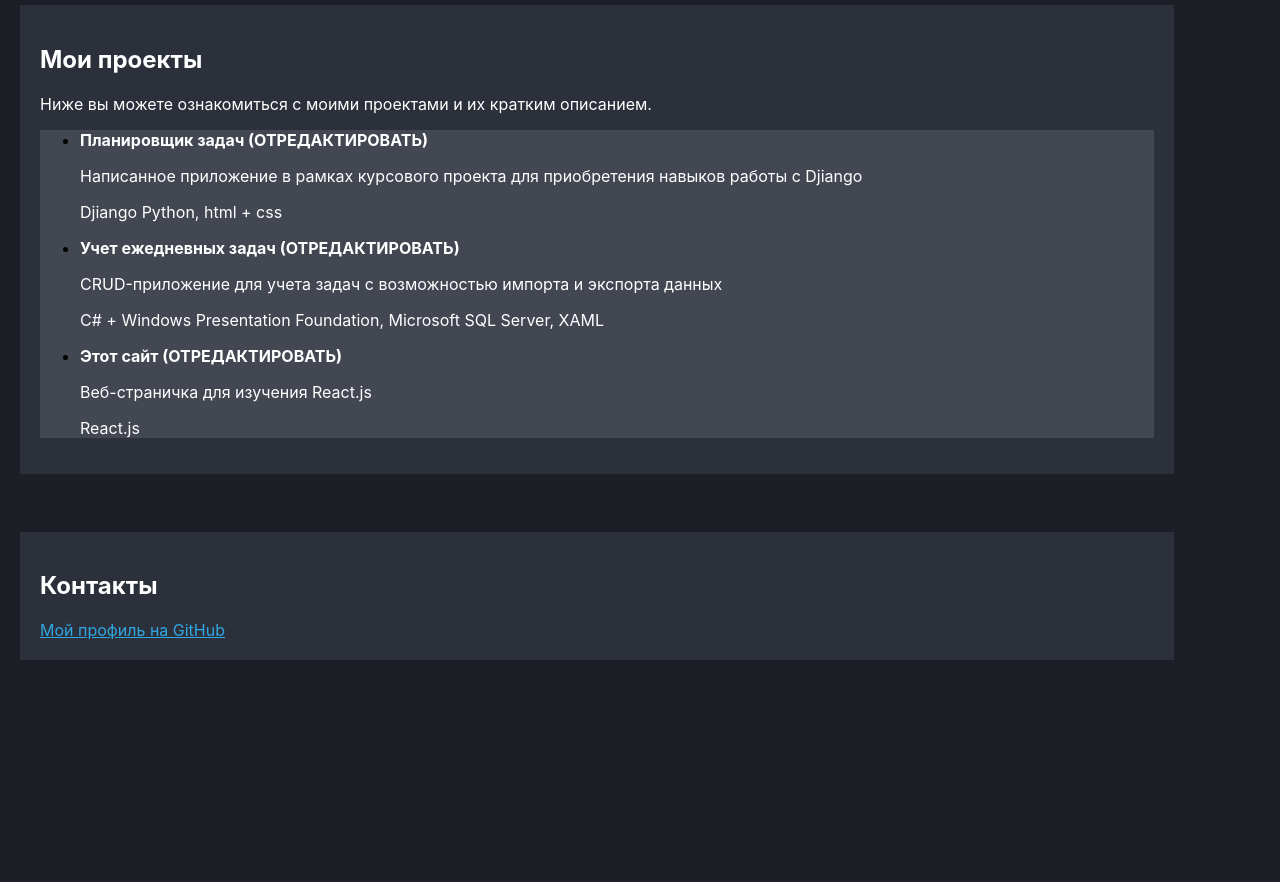
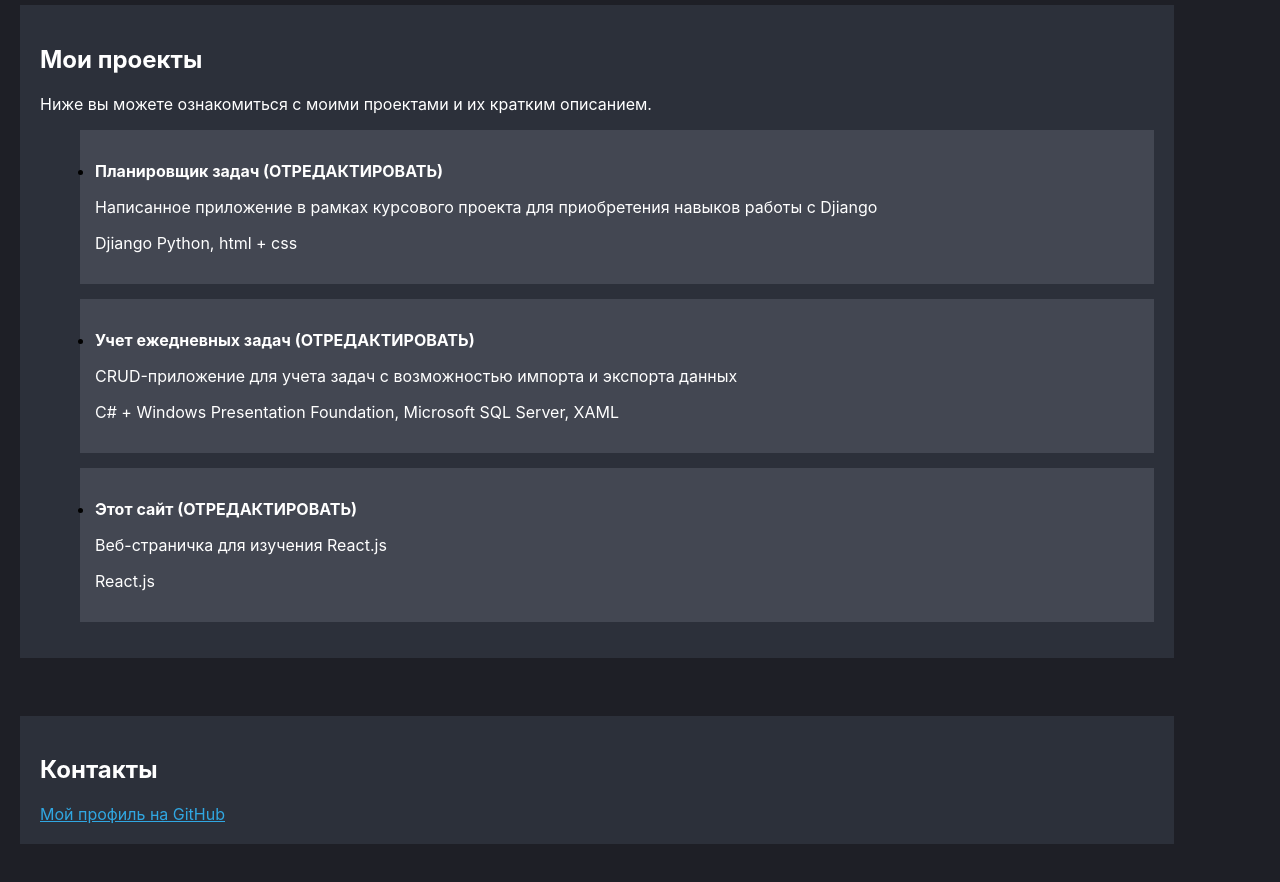
Before and after one commit to lyacsevna/AboutMe, a React (Create React App) app: page / in a window 1280 px wide. Shown: the part 980-1862 px from the top of the page. Before the commit the page ends 1718 px from the top, so only its background shows below. Built offline with nearby package versions, Linux system fonts and the light colour scheme.

Commit message:
edit project view

```diff
--- a/src/App.css
+++ b/src/App.css
@@ -22,12 +22,15 @@ body {
 .projects_container {
   display: flex;
   background-color: antiquewhite;
-  justify-content: space-around;
-  margin: 15px;
+  margin-bottom: 20px;
+
 }
 
 .project_item {
+  margin-bottom: 15px;
   background-color: #434752 ;
+  padding: 15px;
+
 }
 
 h1 {
--- a/src/components/projects.js
+++ b/src/components/projects.js
@@ -26,13 +26,14 @@ const Projects = () => {
       <section id="projects_container">
             <h2>Мои проекты</h2>
             <p>Ниже вы можете ознакомиться с моими проектами и их кратким описанием.</p>
-            <div className='project_item'>
+
         <ul>
             {myprojects.map((proj) => (
+              <div className='project_item'>
                 <ProjectsList key = { proj.project_title } {...proj}/>
+              </div>
             ))}
         </ul>
-            </div>
       </section>
     );
 };
```
Lines whose indentation alone changed are shown as unchanged.
